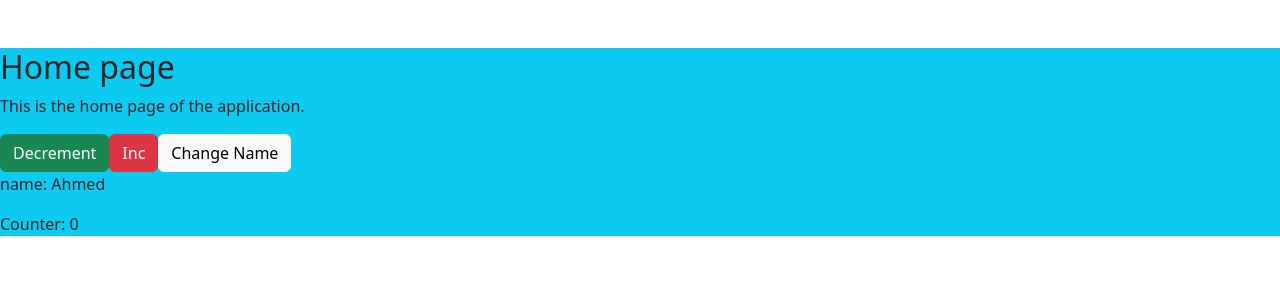
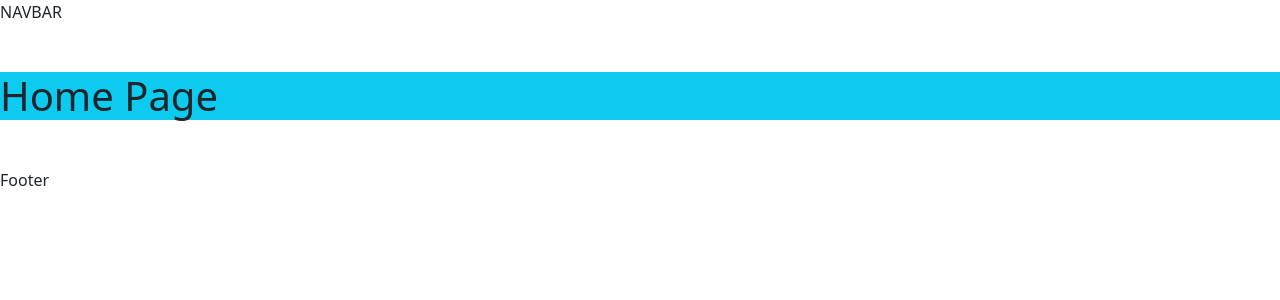
Before and after one commit to Nouh1408/React-std, a React (Vite) app: page / in a window 1280 px wide. Shown: the top 300 px of the page. Built offline with nearby package versions, Linux system fonts and the light colour scheme.

Commit message:
index; there is a routing or path problem

```diff
--- a/src/App.jsx
+++ b/src/App.jsx
@@ -1,24 +1,23 @@
-import './App.css'
-import About from './Components/About/About.jsx'
-import Home from './Components/Home/Home.jsx'
-import Contact from './Components/Contact/Contact.jsx'
-import Gallery from './Components/Gallery/Gallery.jsx'
-import { RouterProvider, createBrowserRouter } from 'react-router-dom'
+import { createBrowserRouter, RouterProvider } from 'react-router-dom';
+import Layout from './Components/Layout/Layout.jsx';
+import Home from './Components/Home/Home.jsx';
+import About from './Components/About/About.jsx';
+import Contact from './Components/Contact/Contact.jsx';
+import Gallery from './Components/Gallery/Gallery.jsx';
+
+const router = createBrowserRouter([
+  {
+    path: '',
+    element: <Layout />, // Wrap all pages inside Layout
+    children: [
+      { index:true  , element: <Home /> },  // Default route
+      { path: 'about', element: <About /> },
+      { path: 'contact', element: <Contact /> },
+      { path: '*', element: <h1>404 - Page Not Found</h1> }
+    ]
+  }
+]);
 
 export default function App() {
-  const router = createBrowserRouter([
-    { path: '/', element: <Home /> }, // Root route
-    { path: '/home', element: <Home /> },
-    { path: '/about', element: <About /> },
-    { path: '/contact', element: <Contact /> },
-    { path: '/gallery', element: <Gallery /> },
-  ])
-
-  return (
-    <>
-
-  <RouterProvider router={router} />
-    </>
-
-  )
+  return <RouterProvider router={router} />;
 }
--- a/src/Components/Home/Home.jsx
+++ b/src/Components/Home/Home.jsx
@@ -1,38 +1,10 @@
-import { useEffect, useState } from 'react'
+
 
 export default function Home() {
 
-    const [counter, setCounter] = useState(0)
-    const [name, setName] = useState('Ahmed')
-    function increment(){
-      setCounter(counter+1)
-
-
-    }
-    function changeName(){
-      setName('Mohamed')
-    }
-    function decrement(){
-      setCounter(counter-1)
-
-
-    }
-    useEffect(()=>{
-      console.log("change");
-      return function() {
-        console.log("byr");
-
-      }
-    },[counter,name])
   return (
     <div className="bg-info my-5">
-        <h2>Home page</h2>
-        <p>This is the home page of the application.</p>
-        <button className='btn btn-success' onClick={decrement}>Decrement</button>
-        <button className='btn btn-danger' onClick={increment}>Inc</button>
-        <button onClick={changeName} className='btn btn-light'>Change Name</button>
-        <p>name: {name}</p>
-        <p>Counter: {counter}</p>
+        <h1>Home Page</h1>
     </div>
   )
 }
--- /dev/null
+++ b/src/Components/Layout/Layout.jsx
@@ -0,0 +1,19 @@
+import React from 'react';
+import { Outlet } from 'react-router-dom';
+
+export default function Layout() {
+  return (
+    <>
+      <nav>
+        NAVBAR
+      </nav>
+
+      {/* This is where the child route components will be rendered */}
+      <Outlet />
+
+      <footer>
+        Footer
+      </footer>
+    </>
+  );
+}
--- a/vite.config.js
+++ b/vite.config.js
@@ -4,5 +4,8 @@ import react from '@vitejs/plugin-react'
 // https://vite.dev/config/
 export default defineConfig({
   plugins: [react()],
-  base:"/React-std/"
+  base:"/React-std/",
+  server: {
+    historyApiFallback: true,
+  },
 })
```
